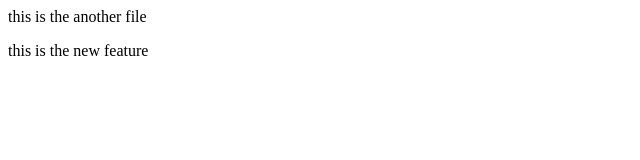
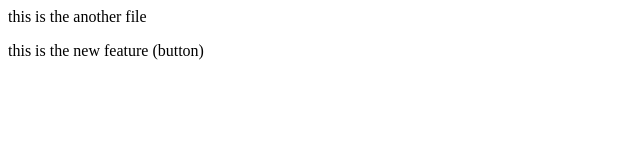
Before and after one commit to patilvinita50/localrepo, a plain HTML site: page index.html in a window 1280 px wide. Shown: the full height of the page, 0-640 px from the left. Drawn offline with Linux system fonts and the light colour scheme.

Commit message:
add button

```diff
--- a/index.html
+++ b/index.html
@@ -1,2 +1,2 @@
 <p>this is the another file</p>
-<p>this is the new feature</p>
+<p>this is the new feature (button)</p>
```
